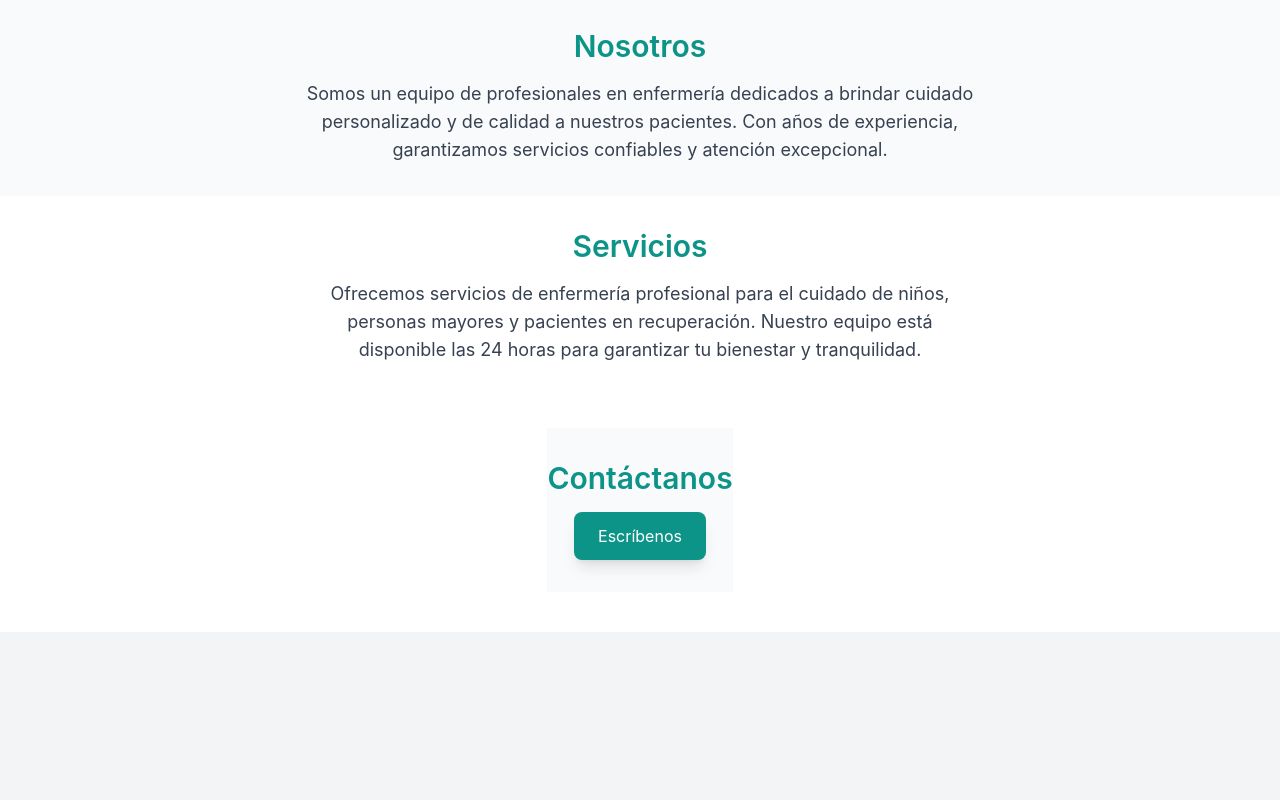
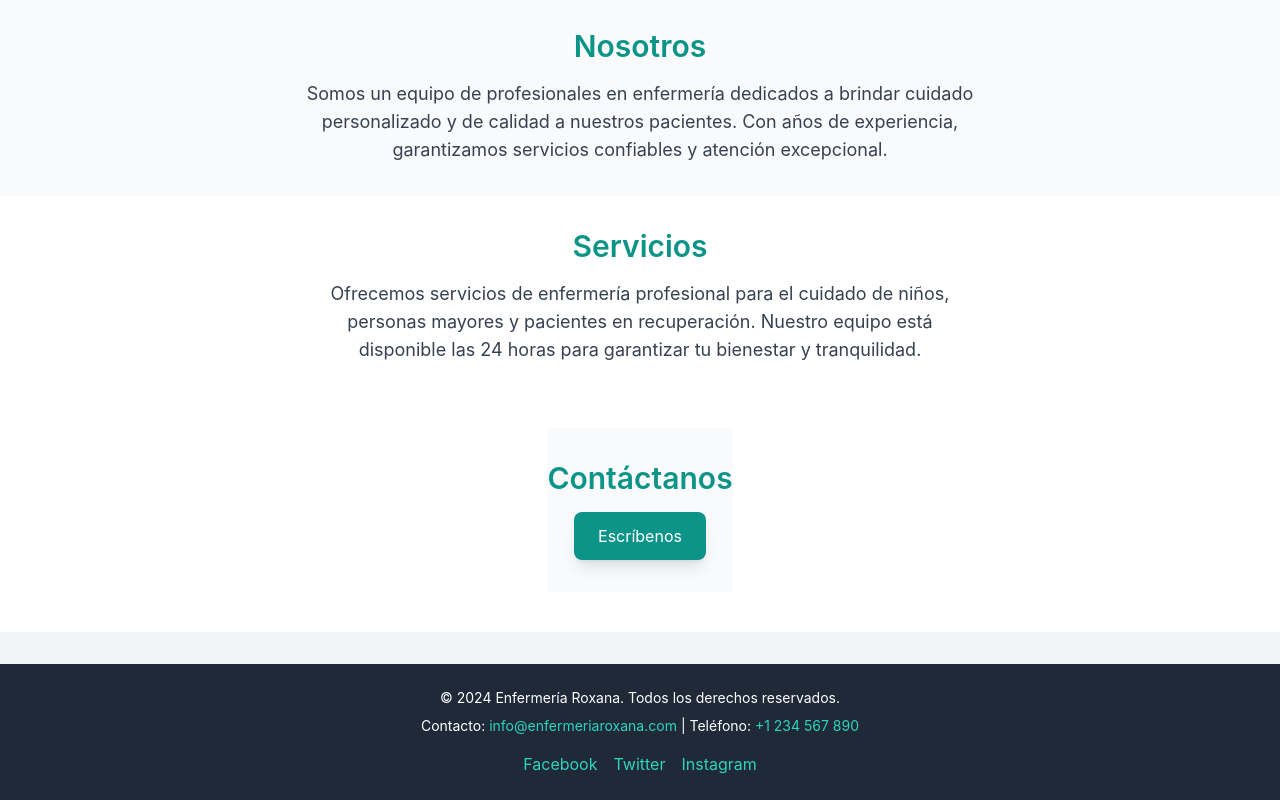
Before and after one commit to omarhernandezrey/enfermeriaroxanapag, a Next.js app: page / in a window 1280 px wide. Shown: the part 232-1032 px from the top of the page. Before the commit the page ends 864 px from the top, so only its background shows below. Built offline with nearby package versions, Linux system fonts and the light colour scheme.

Commit message:
Crear el componente Footer

```diff
--- /dev/null
+++ b/app/components/Footer.tsx
@@ -0,0 +1,52 @@
+const Footer = () => {
+    return (
+      <footer className="bg-gray-800 text-white py-6 mt-8">
+        <div className="max-w-7xl mx-auto px-4 text-center">
+          <p className="text-sm">
+            © {new Date().getFullYear()} Enfermería Roxana. Todos los derechos reservados.
+          </p>
+          <p className="text-sm mt-2">
+            Contacto:{" "}
+            <a
+              href="mailto:info@enfermeriaroxana.com"
+              className="text-teal-400 hover:underline"
+            >
+              info@enfermeriaroxana.com
+            </a>{" "}
+            | Teléfono:{" "}
+            <a
+              href="tel:+1234567890"
+              className="text-teal-400 hover:underline"
+            >
+              +1 234 567 890
+            </a>
+          </p>
+          <div className="mt-4">
+            <a
+              href="#"
+              className="mx-2 text-teal-400 hover:text-teal-300"
+              aria-label="Facebook"
+            >
+              Facebook
+            </a>
+            <a
+              href="#"
+              className="mx-2 text-teal-400 hover:text-teal-300"
+              aria-label="Twitter"
+            >
+              Twitter
+            </a>
+            <a
+              href="#"
+              className="mx-2 text-teal-400 hover:text-teal-300"
+              aria-label="Instagram"
+            >
+              Instagram
+            </a>
+          </div>
+        </div>
+      </footer>
+    );
+  };
+
+  export default Footer;
--- a/app/layout.tsx
+++ b/app/layout.tsx
@@ -1,4 +1,5 @@
 import './globals.css';
+import Footer from './components/Footer';
 
 export const metadata = {
   title: 'Enfermería Roxana',
@@ -15,10 +16,7 @@ export default function RootLayout({
       <body>
         <header className="bg-teal-600 text-white shadow-md">
           <nav className="max-w-7xl mx-auto px-4 py-4 flex justify-between items-center">
-            {/* Título del sitio */}
             <h1 className="text-2xl font-bold">Enfermería Roxana</h1>
-
-            {/* Menú de navegación */}
             <ul className="flex space-x-6">
               <li>
                 <a href="/inicio" className="hover:underline">
@@ -44,6 +42,7 @@ export default function RootLayout({
           </nav>
         </header>
         <main>{children}</main>
+        <Footer />
       </body>
     </html>
   );
```
